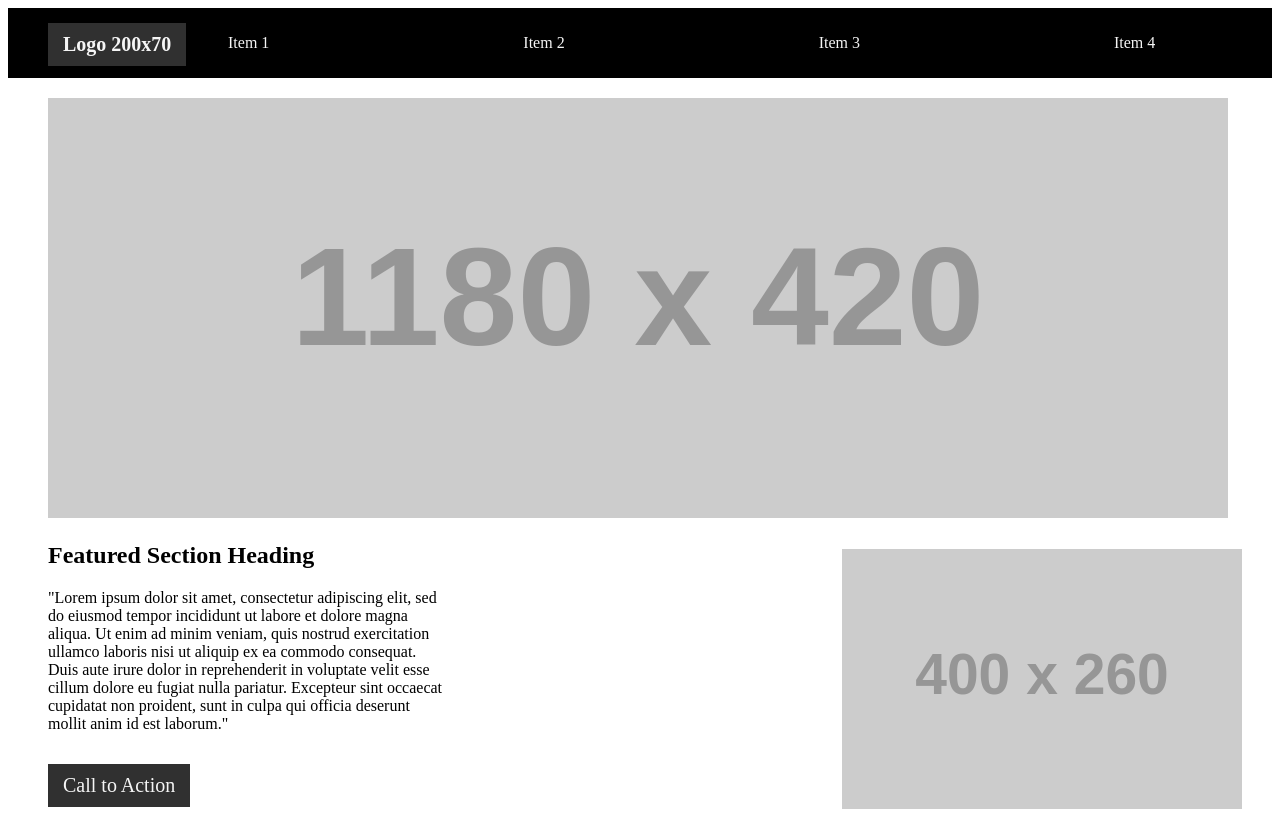
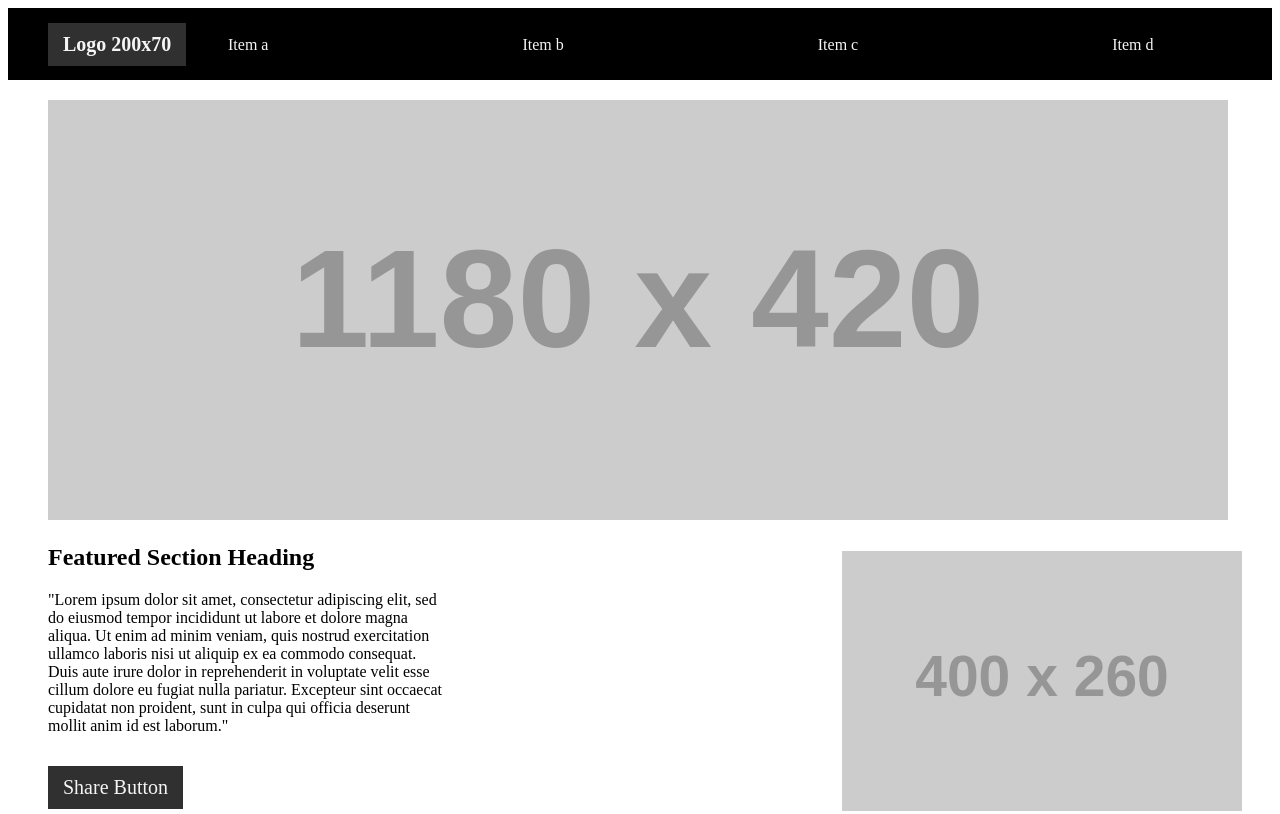
Before and after one commit to hasankhalifeh/wirefame-exercise, a plain HTML site: page index.html in a window 1280 px wide. Shown: the top 814 px of the page. Drawn offline with Linux system fonts and the light colour scheme; placeholder pictures from the web are drawn by us.

Commit message:
wireframe

```diff
--- a/css/style.css
+++ b/css/style.css
@@ -1,10 +1,10 @@
 h1{
     background-color: rgb(48, 48, 48);
  margin-left: 40px;
+ color: #f5f5f5;
  margin-top: 15px;
+ font-size: 20px;
  padding: 10px 15px;
- font-size: 20px;
- color: #f5f5f5;
 
  position: absolute;
  }
@@ -13,10 +13,10 @@ h1{
      margin-top: 20px;
  }
  nav{
+     color: #f5f5f5;
      background-color:black;
-     color: #f5f5f5;
-     padding-top: 10px;
      padding-bottom: 10px;
+     padding-top: 12px;
  }
  nav ul li{
      position: relative;
@@ -46,17 +46,17 @@ h1{
      padding: 10px 15px;
      font-size: 20px;
      color: #f5f5f5;
- }
- section{
-     display: inline-block;
-     margin: 10px 10px;
+    }
+    section ul li{
+        display: inline-block;
+        padding: 0px 10px;
+        margin-left: 10px;
+    }
+    section{
+        display: inline-block;
+        margin: 10px 10px;
+    }
 
- }
- section ul li{
-     display: inline-block;
-     padding: 0px 10px;
-     margin-left: 10px;
- }
  footer{
      display: inline-block;
      background-color: black;
--- a/index.html
+++ b/index.html
@@ -14,10 +14,10 @@
         <h1>Logo 200x70</h1>
         <nav>
             <ul>
-                <li>Item 1</li>
-                <li>Item 2</li>
-                <li>Item 3</li>
-                <li>Item 4</li>
+                <li>Item a</li>
+                <li>Item b</li>
+                <li>Item c</li>
+                <li>Item d</li>
             </ul>
         </nav>
         <img src="https://placehold.it/1180x420/ddd" />
@@ -30,7 +30,7 @@
             ex ea commodo consequat. Duis aute irure dolor in reprehenderit in voluptate velit esse cillum dolore eu
             fugiat nulla pariatur. Excepteur sint occaecat cupidatat non proident, sunt in culpa qui officia
             deserunt mollit anim id est laborum."</p>
-        <div>Call to Action</div>
+        <div>Share Button</div>
         <img src="https://placehold.it/400x260" />
     </article>
 <section>
```
